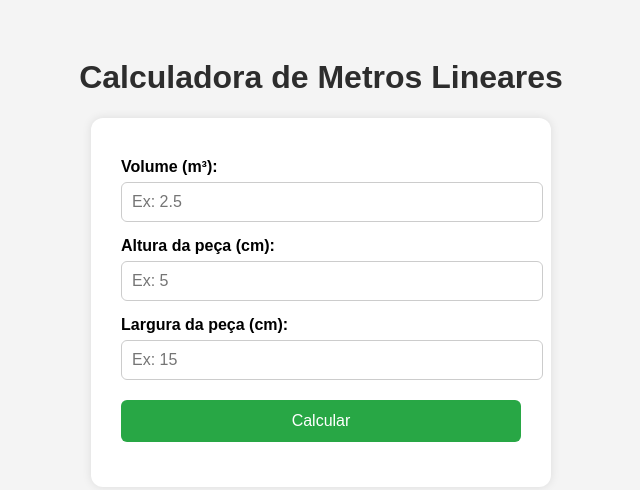
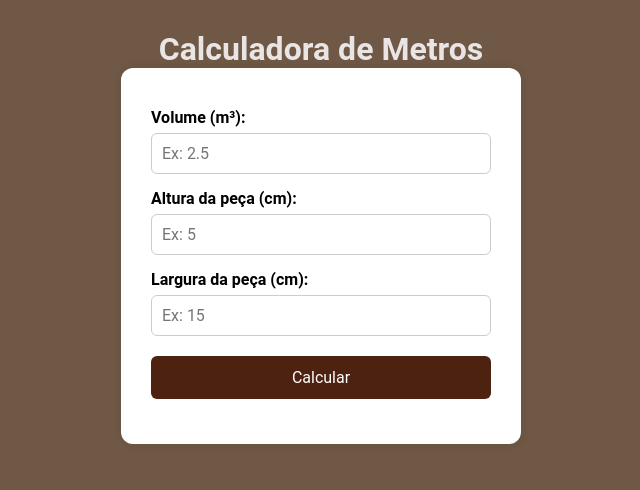
Before and after one commit to Jaoo-e26/calculadora-de-metros-lineares, a plain HTML site: page index.html in a window 1280 px wide. Shown: the whole page, without its empty margins (319-959 px from the left). Drawn offline with Linux system fonts and the light colour scheme; a web font is replaced by a local one.

Commit message:
Atualizações para o site
*Separação dos arquivos de Html, Css e JavaScript.
*Mudança nas cores e na indentidade visual do site.

```diff
--- /dev/null
+++ b/app.js
@@ -0,0 +1,18 @@
+ function calcularMetrosLineares() {
+      const volume = parseFloat(document.getElementById("volume").value);
+      const alturaCm = parseFloat(document.getElementById("altura").value);
+      const larguraCm = parseFloat(document.getElementById("largura").value);
+      const resultadoDiv = document.getElementById("resultado");
+
+      if (!volume || !alturaCm || !larguraCm || alturaCm <= 0 || larguraCm <= 0) {
+        resultadoDiv.textContent = "Por favor, insira valores válidos.";
+        return;
+      }
+
+      // Convertendo de cm para m
+      const altura = alturaCm / 100;
+      const largura = larguraCm / 100;
+
+      const metrosLineares = volume / (altura * largura);
+      resultadoDiv.textContent = `Resultado: ${metrosLineares.toFixed(2)} metros lineares`;
+    }
--- a/index.html
+++ b/index.html
@@ -3,71 +3,15 @@
 <head>
   <meta charset="UTF-8" />
   <meta name="viewport" content="width=device-width, initial-scale=1.0"/>
-  <title>Calculadora de Metros Lineares</title>
-  <style>
-    body {
-      font-family: Arial, sans-serif;
-      background: #f4f4f4;
-      display: flex;
-      flex-direction: column;
-      align-items: center;
-      padding: 30px;
-    }
+  <link rel="preconnect" href="https://fonts.googleapis.com">
+<link rel="preconnect" href="https://fonts.gstatic.com" crossorigin>
+<link href="https://fonts.googleapis.com/css2?family=Mozilla+Text:wght@200..700&display=swap" rel="stylesheet">
+  <link rel="stylesheet" href="style.css">
+  <title>Madereira Marajoara</title>
 
-    h1 {
-      color: #2d2d2d;
-    }
-
-    .container {
-      background: #fff;
-      padding: 25px 30px;
-      border-radius: 12px;
-      box-shadow: 0 0 10px rgba(0,0,0,0.1);
-      max-width: 400px;
-      width: 100%;
-    }
-
-    label {
-      display: block;
-      margin-bottom: 6px;
-      margin-top: 15px;
-      font-weight: bold;
-    }
-
-    input[type="number"] {
-      width: 100%;
-      padding: 10px;
-      font-size: 1em;
-      border: 1px solid #ccc;
-      border-radius: 6px;
-    }
-
-    button {
-      margin-top: 20px;
-      padding: 12px;
-      background: #28a745;
-      border: none;
-      color: white;
-      font-size: 1em;
-      width: 100%;
-      border-radius: 6px;
-      cursor: pointer;
-    }
-
-    button:hover {
-      background: #218838;
-    }
-
-    .result {
-      margin-top: 20px;
-      font-size: 1.2em;
-      color: #333;
-      font-weight: bold;
-    }
-  </style>
 </head>
 <body>
-  <h1>Calculadora de Metros Lineares</h1>
+  <h1>Calculadora de Metros</h1>
   <div class="container">
     <label for="volume">Volume (m³):</label>
     <input type="number" id="volume" step="0.01" placeholder="Ex: 2.5" />
@@ -82,26 +26,6 @@
 
     <div class="result" id="resultado"></div>
   </div>
-
-  <script>
-    function calcularMetrosLineares() {
-      const volume = parseFloat(document.getElementById("volume").value);
-      const alturaCm = parseFloat(document.getElementById("altura").value);
-      const larguraCm = parseFloat(document.getElementById("largura").value);
-      const resultadoDiv = document.getElementById("resultado");
-
-      if (!volume || !alturaCm || !larguraCm || alturaCm <= 0 || larguraCm <= 0) {
-        resultadoDiv.textContent = "Por favor, insira valores válidos.";
-        return;
-      }
-
-      // Convertendo de cm para m
-      const altura = alturaCm / 100;
-      const largura = larguraCm / 100;
-
-      const metrosLineares = volume / (altura * largura);
-      resultadoDiv.textContent = `Resultado: ${metrosLineares.toFixed(2)} metros lineares`;
-    }
-  </script>
+  <script src="app.js"></script>
 </body>
 </html>
--- /dev/null
+++ b/style.css
@@ -0,0 +1,66 @@
+ * {
+    margin: 0;
+    padding: 0;
+    box-sizing: border-box;
+    font-family: 'Roboto', 'Segoe UI', Tahoma, Geneva, Verdana, sans-serif;
+ }
+
+ body {
+      font-family: Arial, sans-serif;
+      background: #44270ec4;
+      display: flex;
+      flex-direction: column;
+      align-items: center;
+      padding: 30px;
+    }
+
+    h1 {
+      color: #e9e5e5;
+    }
+
+    .container {
+      background: #ffffff;
+      padding: 25px 30px;
+      border-radius: 12px;
+      box-shadow: 0 0 10px rgba(0,0,0,0.1);
+      max-width: 400px;
+      width: 100%;
+    }
+
+    label {
+      display: block;
+      margin-bottom: 6px;
+      margin-top: 15px;
+      font-weight: bold;
+    }
+
+    input[type="number"] {
+      width: 100%;
+      padding: 10px;
+      font-size: 1em;
+      border: 1px solid #ccc;
+      border-radius: 6px;
+    }
+
+    button {
+      margin-top: 20px;
+      padding: 12px;
+      background: #4e2210;
+      border: none;
+      color: white;
+      font-size: 1em;
+      width: 100%;
+      border-radius: 6px;
+      cursor: pointer;
+    }
+
+    button:hover {
+      background: #915229;
+    }
+
+    .result {
+      margin-top: 20px;
+      font-size: 1.2em;
+      color: #333;
+      font-weight: bold;
+    }
```
